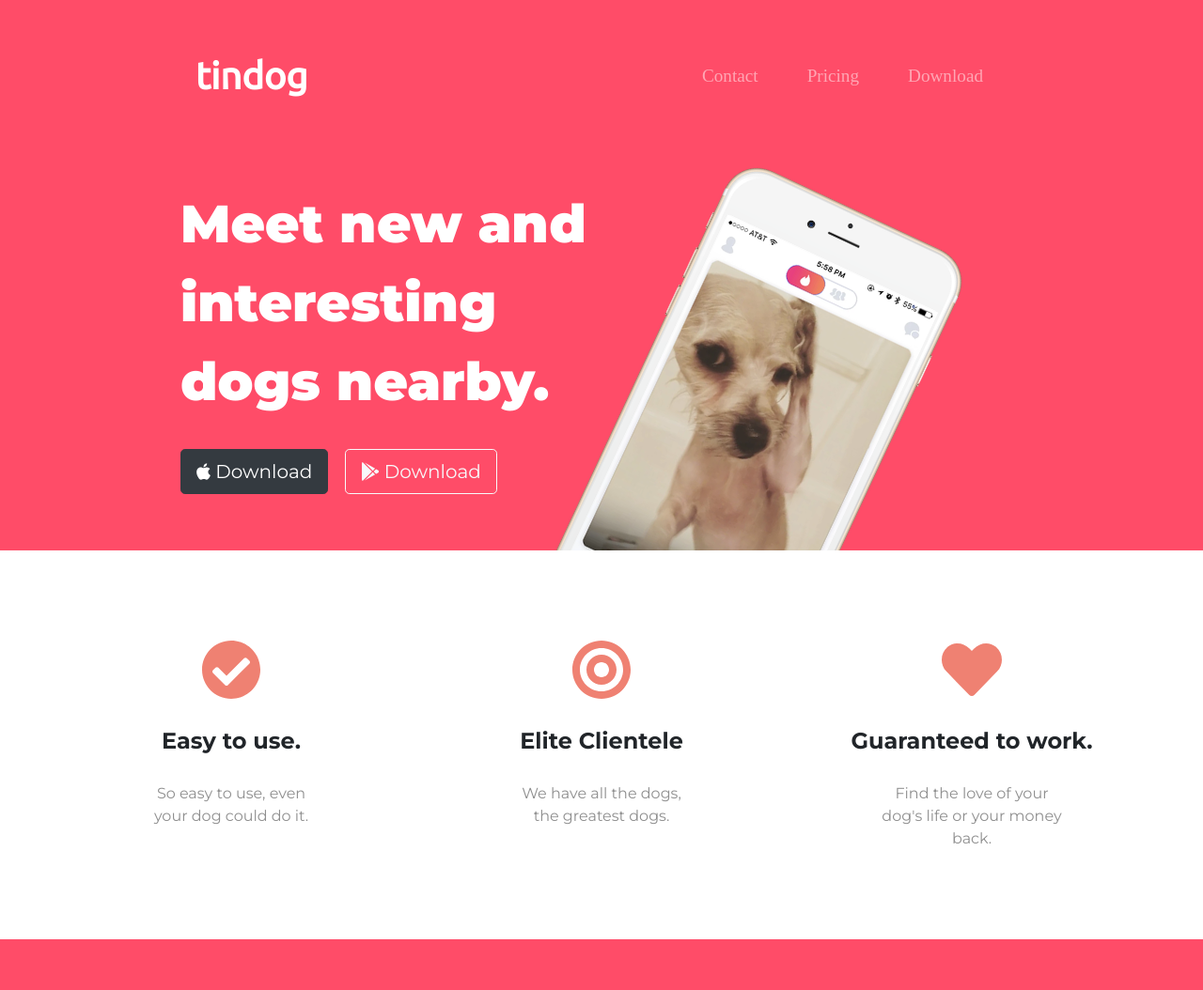
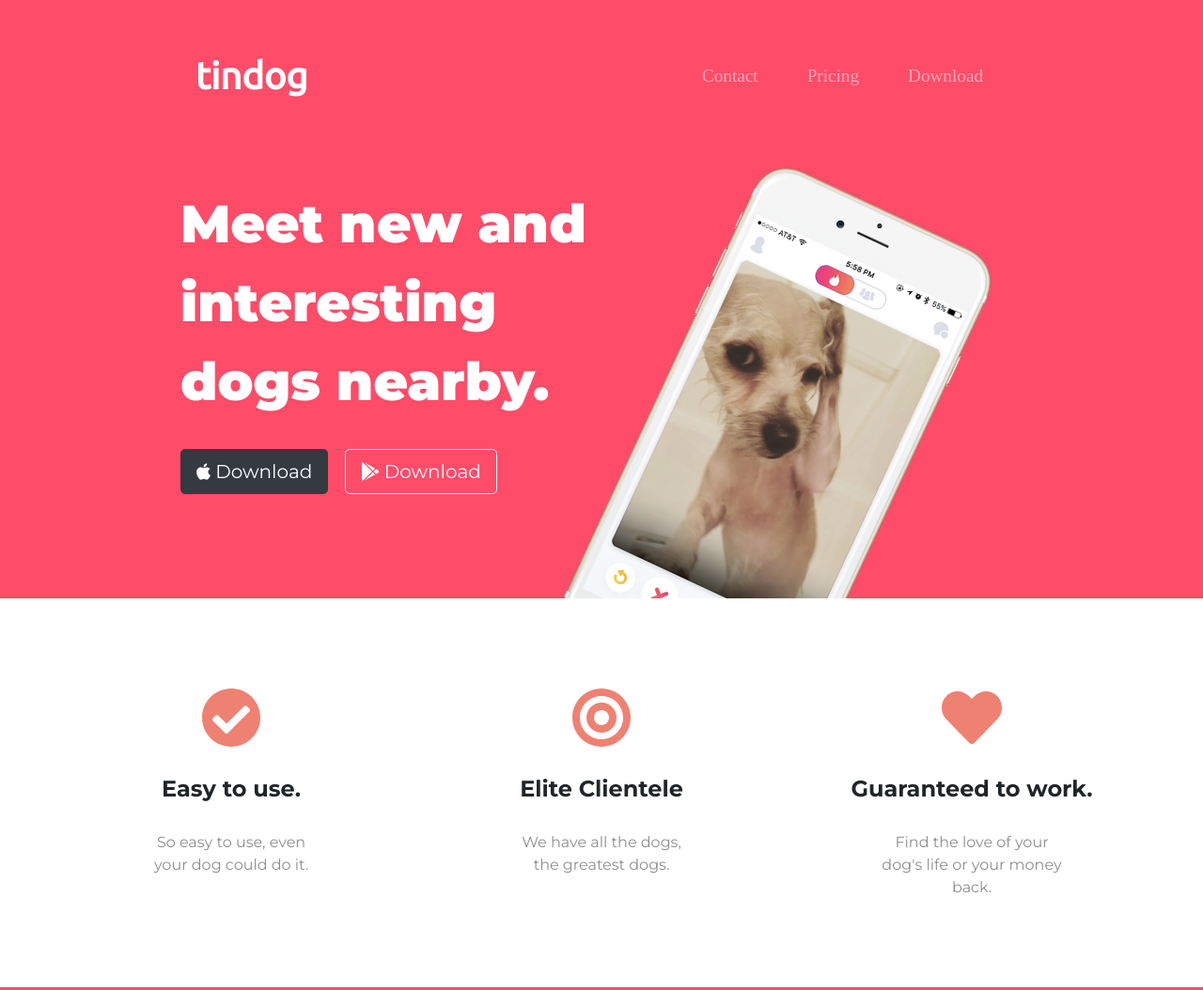
Before and after one commit to karthik51199/TinDog-Start-master-Website, a plain HTML site: page index.html in a window 1280 px wide. Shown: the top 1054 px of the page at 94% size. Drawn offline with nearby package versions, Linux system fonts and the light colour scheme.

Commit message:
Made website little more attractive

```diff
--- a/css/styles.css
+++ b/css/styles.css
@@ -35,7 +35,7 @@ p{
 
 
 .container-fluid {
-  padding: 3% 15%;
+  padding: 3% 15% 7%;
   /* border: 4px solid yellow; */
 }
 
@@ -75,8 +75,8 @@ p{
 .title-image {
   width: 60%;
   transform: rotate(25deg);
-  float: right;
   position: absolute;
+  left: 10%;
 }
 
 /* .row-container {
```
